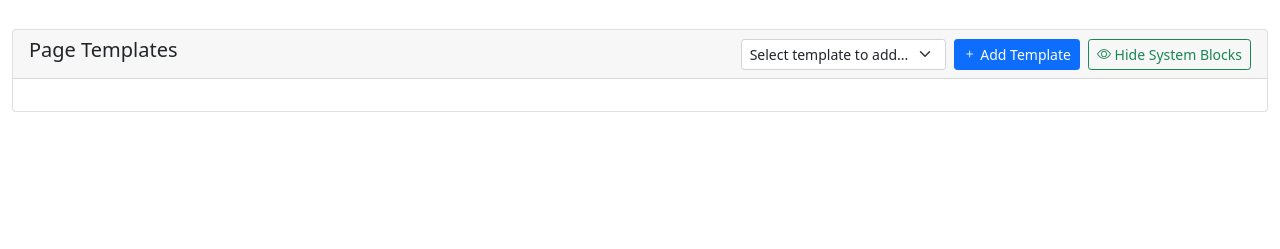
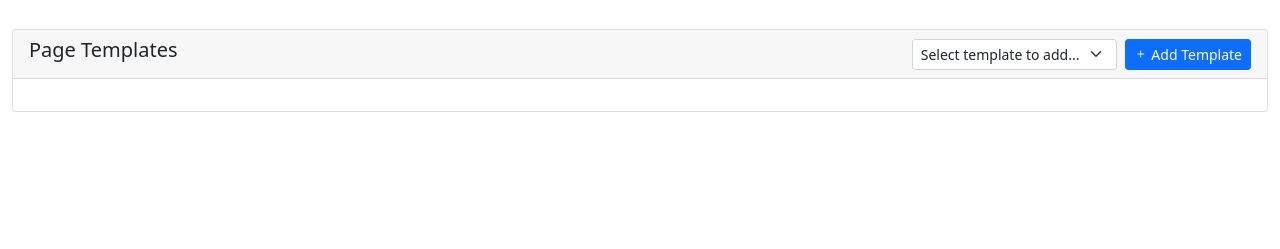
Before and after one commit to oskarst/freedomCms, a Flask app: template cms/templates/pages/edit.html in a window 1280 px wide. Shown: the part 107-356 px from the top of the page. Run offline with Flask 3, Linux system fonts and the light colour scheme; the template is opened without the code that fills it, so the values that code supplies are empty.

Commit message:
removed hide system blocks

```diff
--- a/cms/templates/pages/edit.html
+++ b/cms/templates/pages/edit.html
@@ -54,15 +54,12 @@
                             <button type="button" class="btn btn-sm btn-primary" onclick="addSelectedTemplate()">
                                 <i class="bi bi-plus"></i> Add Template
                             </button>
-                            <button type="button" id="toggleSystemBlocks" class="btn btn-sm btn-outline-secondary">
-                                <i class="bi bi-eye-slash"></i> Show System Blocks
-                            </button>
                         </div>
                     </div>
                     <div class="card-body">
                         <div id="templateBlocks">
                             {% for pt in page_templates %}
-                            <div class="template-block mb-3 system-block-{{ pt.category }}" id="block-{{ pt.id }}" {% if pt.category == 'system' and hide_system_blocks %}style="display: none;"{% endif %}>
+                            <div class="template-block mb-3 system-block-{{ pt.category }}" id="block-{{ pt.id }}">
                                 <div class="template-block-header">
                                     <div class="d-flex justify-content-between align-items-center w-100">
                                         <div class="d-flex align-items-center">
@@ -195,54 +192,6 @@ function toggleDefaultContent(checkbox, textareaId) {
     }
 }
 
-// Handle system blocks toggle
-document.addEventListener('DOMContentLoaded', function() {
-    const toggleBtn = document.getElementById('toggleSystemBlocks');
-    const systemBlocks = document.querySelectorAll('.system-block-system');
-    let systemBlocksHidden = {{ 'true' if hide_system_blocks else 'false' }};
-
-    function updateToggleButton() {
-        if (systemBlocksHidden) {
-            toggleBtn.innerHTML = '<i class="bi bi-eye-slash"></i> Show System Blocks';
-            toggleBtn.classList.remove('btn-outline-success');
-            toggleBtn.classList.add('btn-outline-secondary');
-        } else {
-            toggleBtn.innerHTML = '<i class="bi bi-eye"></i> Hide System Blocks';
-            toggleBtn.classList.remove('btn-outline-secondary');
-            toggleBtn.classList.add('btn-outline-success');
-        }
-    }
-
-    if (toggleBtn) {
-        // Set initial state
-        updateToggleButton();
-
-        toggleBtn.addEventListener('click', function() {
-            systemBlocksHidden = !systemBlocksHidden;
-
-            systemBlocks.forEach(block => {
-                if (systemBlocksHidden) {
-                    block.style.display = 'none';
-                } else {
-                    block.style.display = 'block';
-                }
-            });
-
-            // When showing hidden blocks, refresh CodeMirror so editors render correctly
-            if (!systemBlocksHidden && window.CodeMirror) {
-                setTimeout(function() {
-                    document.querySelectorAll('.system-block-system .CodeMirror').forEach(function(el) {
-                        if (el && el.CodeMirror) {
-                            el.CodeMirror.refresh();
-                        }
-                    });
-                }, 0);
-            }
-
-            updateToggleButton();
-        });
-    }
-});
 </script>
 <!-- Media Picker Modal -->
 <div class="modal" tabindex="-1" id="mediaPickerModal">
```
Also changed, not shown: cms/views/pages.py (+1 -6 lines).
